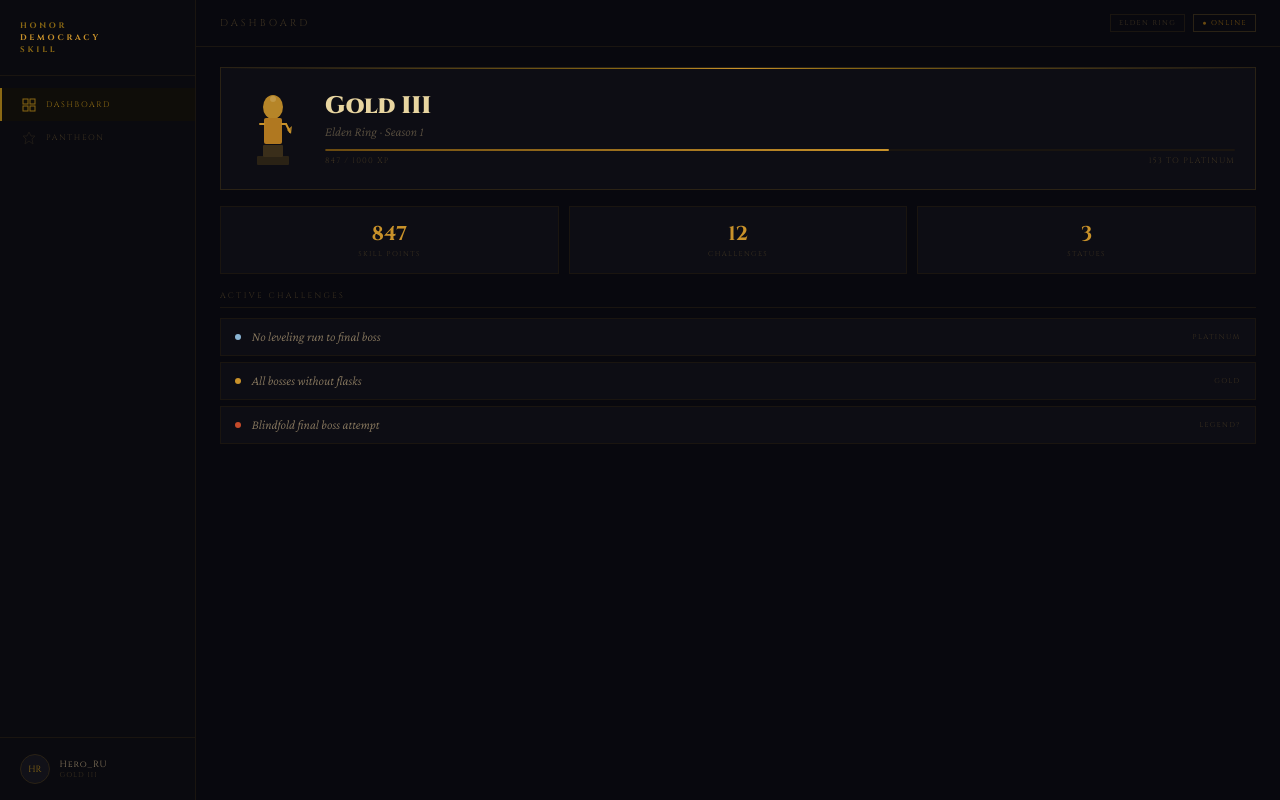
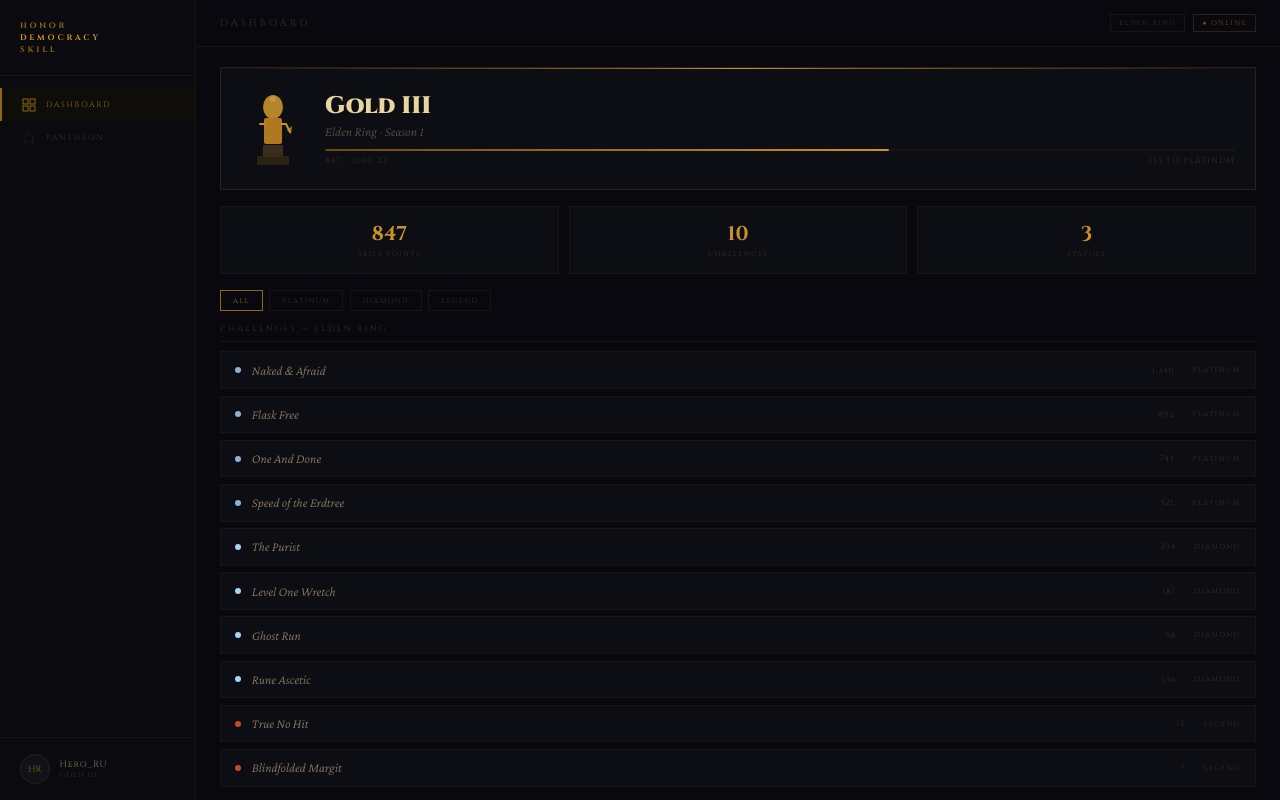
Before and after one commit to pantheon-hds/core, a React (Create React App) app: page / in a window 1280 px wide. Both pictures are taken after a click on the button "ENTER". Built offline with nearby package versions, Linux system fonts and the light colour scheme.

Commit message:
Elden ring challenges - in code

```diff
--- a/src/components/pages/Dashboard.css
+++ b/src/components/pages/Dashboard.css
@@ -138,3 +138,100 @@
   color: var(--color-text-muted);
   text-transform: uppercase;
 }
+
+.dashboard__challenge-attempts {
+  font-family: var(--font-display);
+  font-size: 8px;
+  color: var(--color-text-muted);
+  letter-spacing: 0.1em;
+  margin-right: 0.5rem;
+}
+
+.dashboard__filters {
+  display: flex;
+  gap: 0.4rem;
+  margin-bottom: 0.75rem;
+}
+
+.dashboard__filter {
+  font-family: var(--font-display);
+  font-size: 7px;
+  letter-spacing: 0.2em;
+  text-transform: uppercase;
+  color: var(--color-text-muted);
+  background: transparent;
+  border: 0.5px solid var(--color-border);
+  padding: 0.3rem 0.75rem;
+  transition: all 0.18s;
+}
+
+.dashboard__filter:hover { border-color: var(--color-border-mid); color: var(--color-text-dim); }
+.dashboard__filter--active { border-color: var(--color-gold-dim); color: var(--color-gold-dim); }
+
+.dashboard__modal-overlay {
+  position: fixed;
+  inset: 0;
+  background: rgba(8,8,14,0.85);
+  z-index: 50;
+  display: flex;
+  align-items: center;
+  justify-content: center;
+  padding: 2rem;
+}
+
+.dashboard__modal {
+  background: var(--color-bg-surface);
+  border: 0.5px solid var(--color-border-strong);
+  padding: 1.5rem;
+  max-width: 420px;
+  width: 100%;
+}
+
+.dashboard__modal-tier {
+  font-family: var(--font-display);
+  font-size: 8px;
+  letter-spacing: 0.35em;
+  text-transform: uppercase;
+  margin-bottom: 0.5rem;
+}
+
+.dashboard__modal-title {
+  font-family: var(--font-display);
+  font-size: 18px;
+  font-weight: 700;
+  color: var(--color-text-primary);
+  margin-bottom: 0.75rem;
+}
+
+.dashboard__modal-desc {
+  font-size: 15px;
+  color: var(--color-text-secondary);
+  font-style: italic;
+  line-height: 1.7;
+  margin-bottom: 1rem;
+  padding-left: 0.75rem;
+  border-left: 1.5px solid var(--color-border-mid);
+}
+
+.dashboard__modal-meta {
+  font-family: var(--font-display);
+  font-size: 8px;
+  letter-spacing: 0.2em;
+  color: var(--color-text-muted);
+  text-transform: uppercase;
+  margin-bottom: 1rem;
+}
+
+.dashboard__modal-close {
+  font-family: var(--font-display);
+  font-size: 8px;
+  letter-spacing: 0.3em;
+  text-transform: uppercase;
+  color: var(--color-text-muted);
+  background: transparent;
+  border: 0.5px solid var(--color-border-mid);
+  padding: 0.5rem 1.5rem;
+  transition: all 0.2s;
+}
+
+.dashboard__modal-close:hover { border-color: var(--color-gold-dim); color: var(--color-gold-dim); }
--- a/src/components/pages/Dashboard.tsx
+++ b/src/components/pages/Dashboard.tsx
@@ -1,9 +1,41 @@
-import React from 'react';
+import React, { useState } from 'react';
 import './Dashboard.css';
+import { eldenRingChallenges, Challenge, Tier } from '../../data/challenges';
+
+const tierColors: Record<Tier, string> = {
+  Platinum: '#8ab4d4',
+  Diamond: '#a8d4f4',
+  Legend: '#c44a2a',
+};
 
 const Dashboard: React.FC = () => {
+  const [activeChallenge, setActiveChallenge] = useState<Challenge | null>(null);
+  const [filter, setFilter] = useState<Tier | 'All'>('All');
+
+  const filtered = filter === 'All'
+    ? eldenRingChallenges
+    : eldenRingChallenges.filter(c => c.tier === filter);
+
   return (
     <div className="dashboard">
+      {activeChallenge && (
+        <div className="dashboard__modal-overlay" onClick={() => setActiveChallenge(null)}>
+          <div className="dashboard__modal" onClick={e => e.stopPropagation()}>
+            <div className="dashboard__modal-tier" style={{ color: tierColors[activeChallenge.tier] }}>
+              {activeChallenge.tier}
+            </div>
+            <div className="dashboard__modal-title">{activeChallenge.title}</div>
+            <div className="dashboard__modal-desc">{activeChallenge.description}</div>
+            <div className="dashboard__modal-meta">
+              {activeChallenge.attempts.toLocaleString()} attempts worldwide
+            </div>
+            <button className="dashboard__modal-close" onClick={() => setActiveChallenge(null)}>
+              Close
+            </button>
+          </div>
+        </div>
+      )}
+
       <div className="dashboard__hero">
         <div className="dashboard__hero-top" />
         <div className="dashboard__statue">
@@ -40,7 +72,7 @@
           <div className="dashboard__stat-label">Skill Points</div>
         </div>
         <div className="dashboard__stat">
-          <div className="dashboard__stat-value">12</div>
+          <div className="dashboard__stat-value">{eldenRingChallenges.length}</div>
           <div className="dashboard__stat-label">Challenges</div>
         </div>
         <div className="dashboard__stat">
@@ -49,16 +81,26 @@
         </div>
       </div>
 
-      <div className="dashboard__section-title">Active Challenges</div>
+      <div className="dashboard__filters">
+        {(['All', 'Platinum', 'Diamond', 'Legend'] as const).map(t => (
+          <button
+            key={t}
+            className={"dashboard__filter" + (filter === t ? " dashboard__filter--active" : "")}
+            onClick={() => setFilter(t)}
+          >
+            {t}
+          </button>
+        ))}
+      </div>
+
+      <div className="dashboard__section-title">Challenges — Elden Ring</div>
+
       <div className="dashboard__challenges">
-        {[
-          { color: '#8ab4d4', name: 'No leveling run to final boss', tier: 'Platinum' },
-          { color: '#c9922a', name: 'All bosses without flasks', tier: 'Gold' },
-          { color: '#c44a2a', name: 'Blindfold final boss attempt', tier: 'Legend?' },
-        ].map((ch, i) => (
-          <div className="dashboard__challenge" key={i}>
-            <div className="dashboard__challenge-dot" style={{ background: ch.color }} />
-            <div className="dashboard__challenge-name">{ch.name}</div>
+        {filtered.map(ch => (
+          <div className="dashboard__challenge" key={ch.id} onClick={() => setActiveChallenge(ch)}>
+            <div className="dashboard__challenge-dot" style={{ background: tierColors[ch.tier] }} />
+            <div className="dashboard__challenge-name">{ch.title}</div>
+            <div className="dashboard__challenge-attempts">{ch.attempts.toLocaleString()}</div>
             <div className="dashboard__challenge-tier">{ch.tier}</div>
           </div>
         ))}
--- /dev/null
+++ b/src/data/challenges.ts
@@ -0,0 +1,104 @@
+export type Tier = 'Platinum' | 'Diamond' | 'Legend';
+
+export interface Challenge {
+  id: number;
+  title: string;
+  description: string;
+  tier: Tier;
+  game: string;
+  attempts: number;
+  color: string;
+}
+
+export const eldenRingChallenges: Challenge[] = [
+  {
+    id: 1,
+    title: 'Naked & Afraid',
+    description: 'Complete the game wearing no armor. No chest, no helm, no legs, no gauntlets. Weapons and shields allowed.',
+    tier: 'Platinum',
+    game: 'Elden Ring',
+    attempts: 1240,
+    color: '#8ab4d4',
+  },
+  {
+    id: 2,
+    title: 'Flask Free',
+    description: 'Defeat any 5 Great Enemies without using a single flask during the entire run. Crimson, Cerulean, and Wondrous Physick all count.',
+    tier: 'Platinum',
+    game: 'Elden Ring',
+    attempts: 892,
+    color: '#8ab4d4',
+  },
+  {
+    id: 3,
+    title: 'One And Done',
+    description: 'Complete the game with only one weapon from start to finish. Same weapon must land the killing blow on final boss.',
+    tier: 'Platinum',
+    game: 'Elden Ring',
+    attempts: 743,
+    color: '#8ab4d4',
+  },
+  {
+    id: 4,
+    title: 'Speed of the Erdtree',
+    description: 'Complete the game in under 3 hours from character creation to final boss death.',
+    tier: 'Platinum',
+    game: 'Elden Ring',
+    attempts: 521,
+    color: '#8ab4d4',
+  },
+  {
+    id: 5,
+    title: 'The Purist',
+    description: 'Complete the game with no Ashes of War equipped on any weapon at any time. Default movesets only.',
+    tier: 'Diamond',
+    game: 'Elden Ring',
+    attempts: 234,
+    color: '#a8d4f4',
+  },
+  {
+    id: 6,
+    title: 'Level One Wretch',
+    description: 'Defeat Malenia, Blade of Miquella at Soul Level 1. No summons. No co-op.',
+    tier: 'Diamond',
+    game: 'Elden Ring',
+    attempts: 187,
+    color: '#a8d4f4',
+  },
+  {
+    id: 7,
+    title: 'Ghost Run',
+    description: 'Complete the game without killing any optional enemies. Only bosses required for progression may be killed.',
+    tier: 'Diamond',
+    game: 'Elden Ring',
+    attempts: 98,
+    color: '#a8d4f4',
+  },
+  {
+    id: 8,
+    title: 'Rune Ascetic',
+    description: 'Complete the entire game without spending a single rune on leveling up. Runes may be used for purchasing items only.',
+    tier: 'Diamond',
+    game: 'Elden Ring',
+    attempts: 156,
+    color: '#a8d4f4',
+  },
+  {
+    id: 9,
+    title: 'True No Hit',
+    description: 'Complete the game from start to final boss without taking a single hit. All main bosses required. No summons. No co-op. Full uncut stream required.',
+    tier: 'Legend',
+    game: 'Elden Ring',
+    attempts: 12,
+    color: '#c44a2a',
+  },
+  {
+    id: 10,
+    title: 'Blindfolded Margit',
+    description: 'Defeat Margit, the Fell Omen completely blindfolded. Streamed live with camera showing the blindfold.',
+    tier: 'Legend',
+    game: 'Elden Ring',
+    attempts: 7,
+    color: '#c44a2a',
+  },
+];
```
